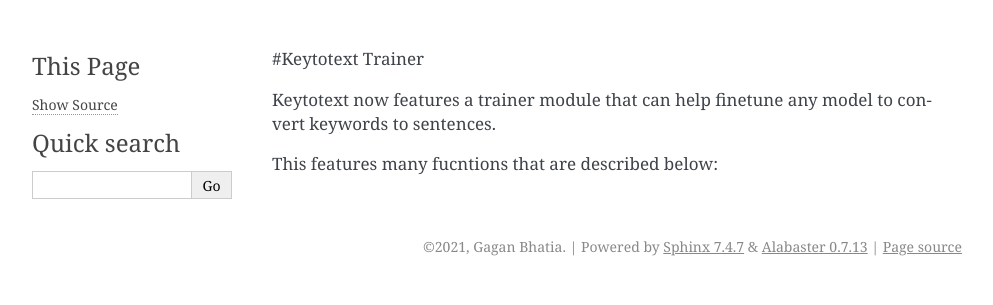
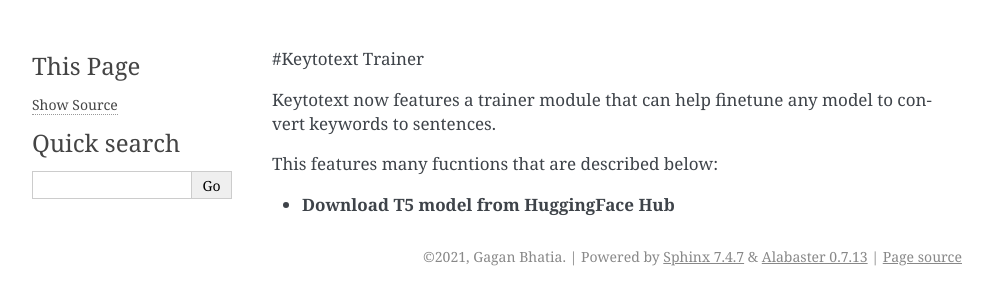
Before and after one commit to gagan3012/keytotext, a Sphinx documentation site: the page built from docs/TRAINER.md, in a window 1280 px wide. Shown: the top 305 px of the page, without its empty margins (148-1141 px from the left). Built offline with Sphinx 7.4.7, drawn with Linux system fonts in a browser that asks for light colours.

Commit message:
Update TRAINER.md

```diff
--- a/docs/TRAINER.md
+++ b/docs/TRAINER.md
@@ -3,3 +3,5 @@
 Keytotext now features a trainer module that can help finetune any model to convert keywords to sentences.
 
 This features many fucntions that are described below:
+
+- ### Download T5 model from HuggingFace Hub
```
